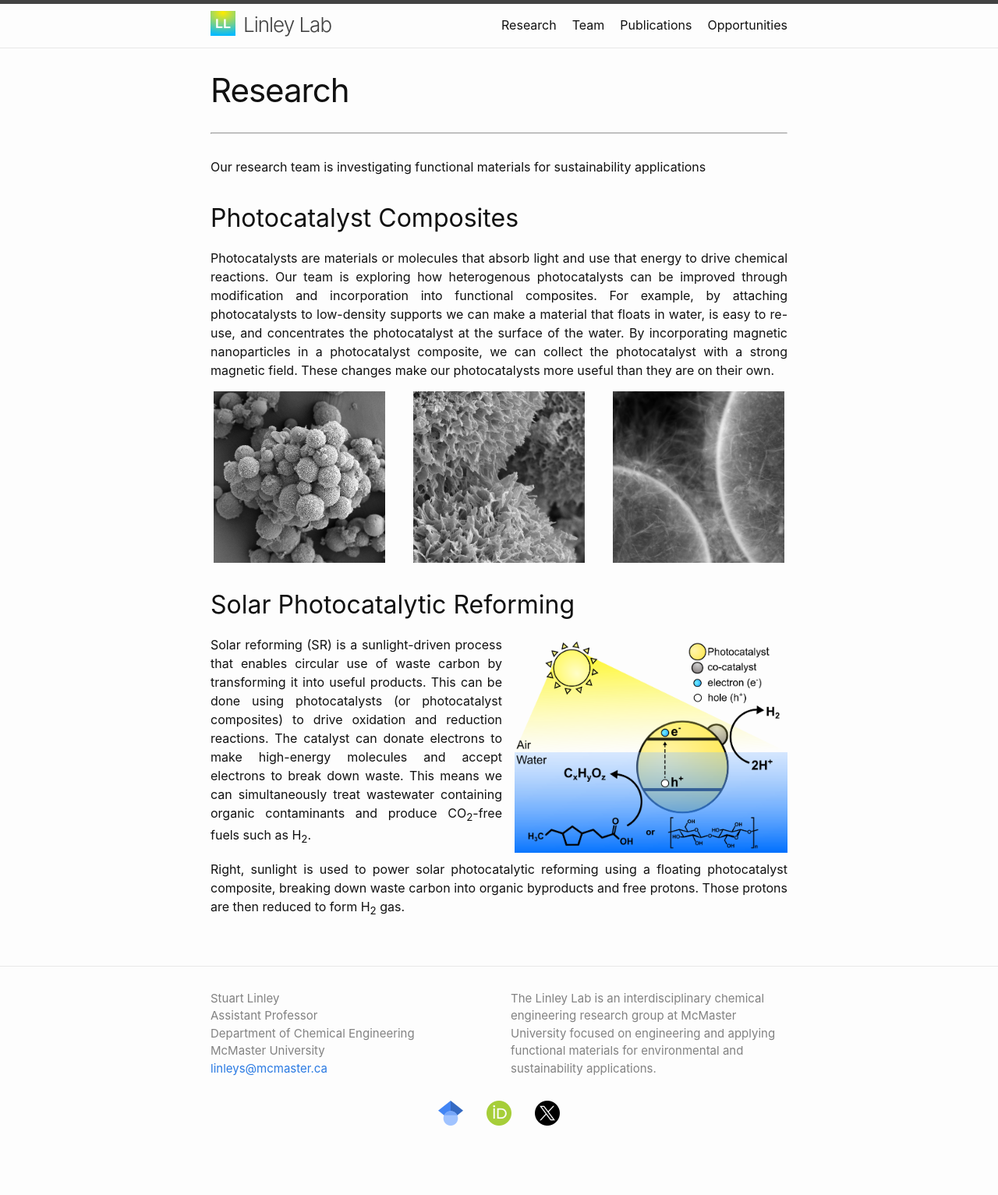
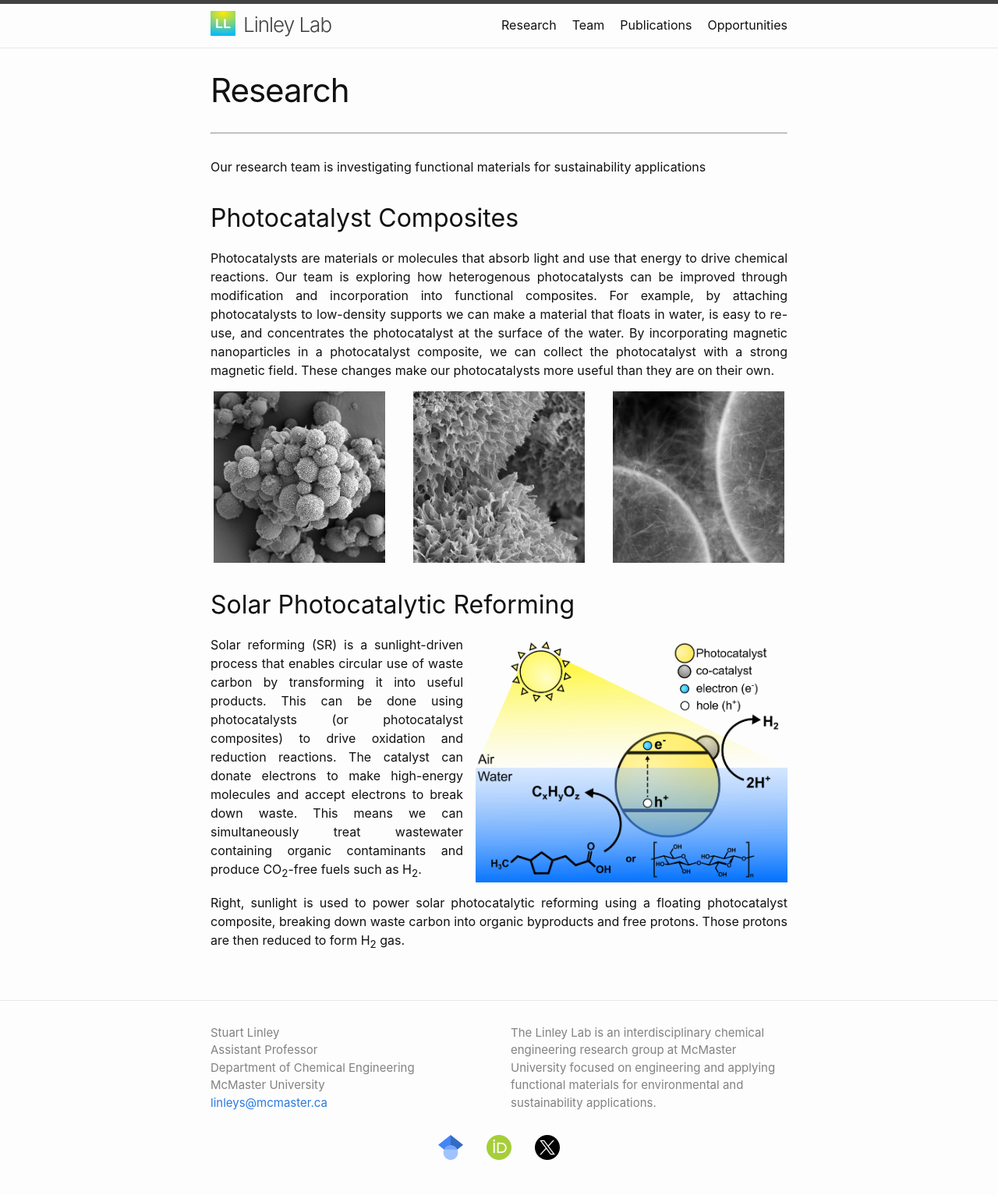
Before and after one commit to LinleyLab/LinleyLab.github.io, a Jekyll site: the page built from Research.md, in a window 1280 px wide. Shown: the whole page at 78% size. Built offline with Jekyll 4.4.1, drawn with Linux system fonts in a browser that asks for light colours; our own code applies the rules of GitHub Pages for plain Markdown files; before the commit the page ends 1489 px from its top, so only the background shows below that.

Commit message:
Update Research.md

```diff
--- a/Research.md
+++ b/Research.md
@@ -22,12 +22,13 @@
 ## Solar Photocatalytic Reforming
 
 <p align="justify">
-<img style="margin-left: 1rem;margin-top: 0.5rem" align="right" src="/assets/Images/Reforming_Home.png" width="350"> Solar reforming (SR) is a sunlight-driven process that enables circular use of waste carbon by transforming it into useful products.
+<img style="margin-left: 1rem;margin-top: 0.5rem" align="right" src="/assets/Images/Reforming_Home.png" width="400"> Solar reforming (SR) is a sunlight-driven process that enables circular use of waste carbon by transforming it into useful products.
 This can be done using photocatalysts (or photocatalyst composites) to drive oxidation and reduction reactions. The catalyst can donate
 electrons to make high-energy molecules and accept electrons to break down waste. This means we can simultaneously treat wastewater
 containing organic contaminants and produce CO<sub>2</sub>-free fuels such as H<sub>2</sub>.
 </p>
 
+
 <p align="justify">
 Right, sunlight is used to power solar photocatalytic reforming using a floating photocatalyst composite, breaking down waste carbon into
 organic byproducts and free protons. Those protons are then reduced to form H<sub>2</sub> gas.
```
